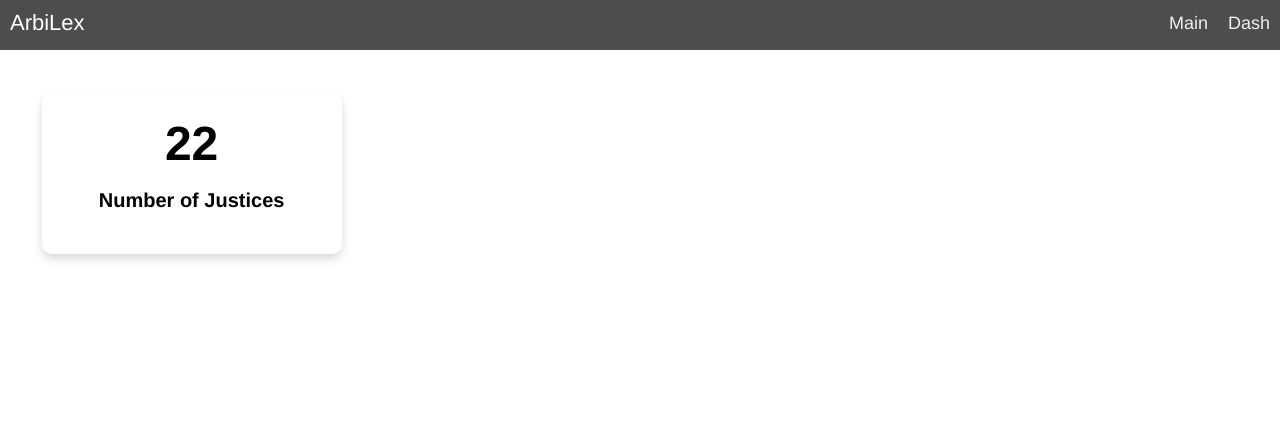
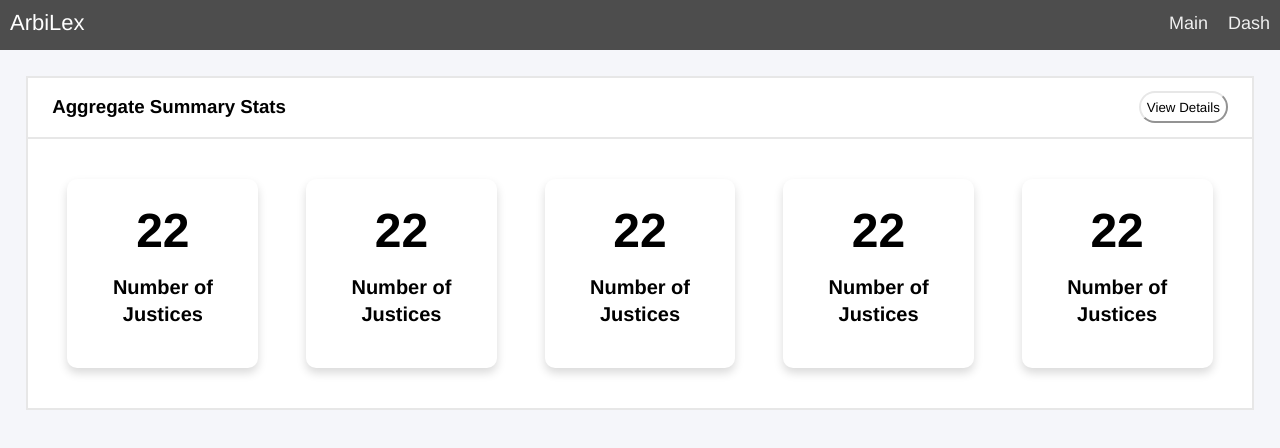
Before and after one commit to bhimeshchauhan/arbilex-legal-app, a React (Create React App) app in the folder client/client/: page /dash in a window 1280 px wide. Shown: the top 448 px of the page. Built offline with nearby package versions, Linux system fonts and the light colour scheme.

Commit message:
added aggregate card styling

```diff
--- a/client/client/src/index.css
+++ b/client/client/src/index.css
@@ -13,5 +13,9 @@ code {
 }
 
 * {
-  font-family: "Avenir Next W01", "Avenir Next", "Avenir", helvetica, arial, sans-serif;;
+  font-family: "Avenir Next W01", "Avenir Next", "Avenir", helvetica, arial, sans-serif;
 }
+
+html, body {
+  background-color: #F5F6FA;
+}
--- /dev/null
+++ b/client/client/src/pages/dash/dash.css
@@ -0,0 +1,30 @@
+.division {
+    margin: 2%;
+    border: #E7E7E7 1px solid;
+    background-color: white;
+}
+.division-body, .division-header{
+    display: flex;
+    border: #E7E7E7 1px solid;
+}
+
+.division-body {
+    overflow-x: scroll;
+    padding-right: 2em;
+}
+
+.division-header{
+    justify-content: space-between;
+    padding: 0 2%;
+    align-items: center;
+}
+
+.details-button {
+    border-color: #E7E7E7;
+    cursor: pointer;
+    outline: none;
+    box-shadow: none;
+    background-color: transparent;
+    height: 2rem;
+    border-radius: 17px;
+}
--- a/client/client/src/pages/dash/dash.js
+++ b/client/client/src/pages/dash/dash.js
@@ -1,12 +1,25 @@
 import React from 'react';
 import NavBar from '../../components/navbar/navbar';
 import Card from '../../components/card/card';
+import './dash.css';
 
 const DashBoard = (props) => {
   return (
     <div>
         <NavBar title={props.title} />
-        <Card />
+        <div className="division">
+            <div className="division-header">
+                <h3>Aggregate Summary Stats</h3>
+                <button className="details-button">View Details</button>
+            </div>
+            <div className="division-body">
+                <Card />
+                <Card />
+                <Card />
+                <Card />
+                <Card />
+            </div>
+        </div>
     </div>
   );
 };
```
